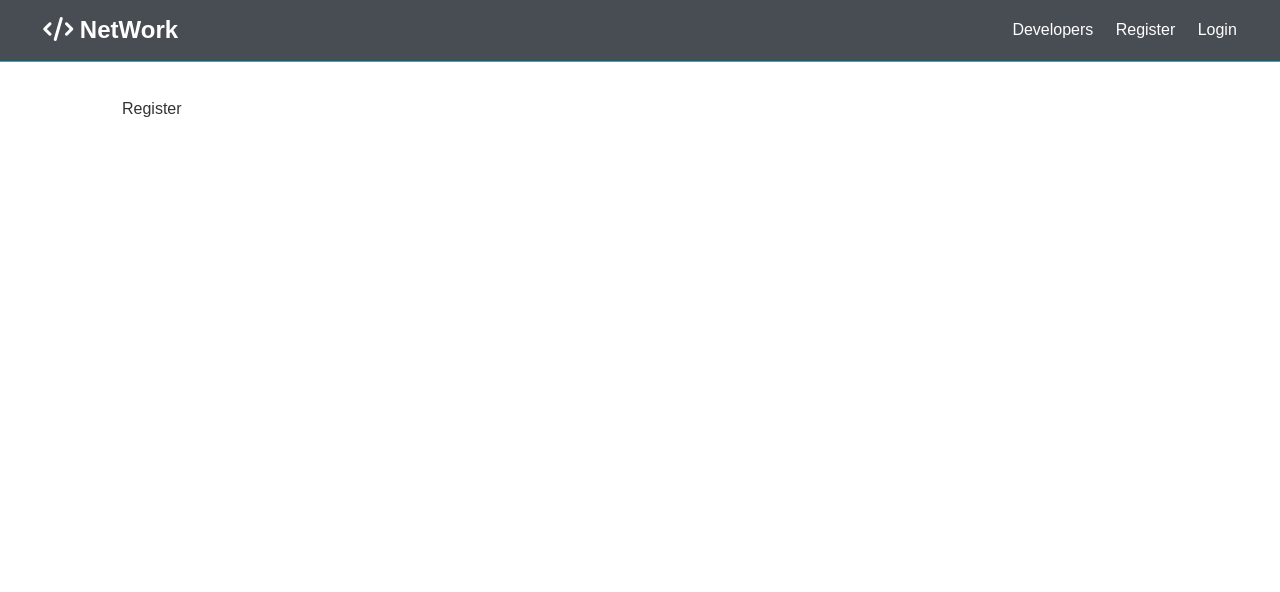
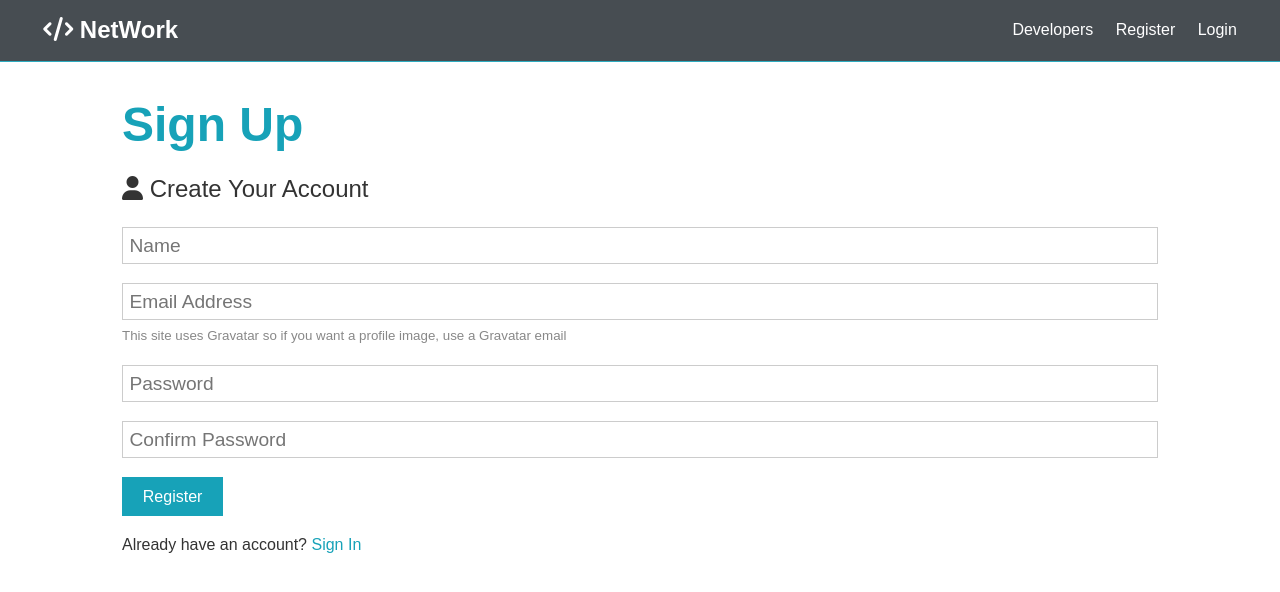
Before and after one commit to cxiong03/Network-App, a React (Create React App) app in the folder client/: page /register in a window 1280 px wide. Shown: the top 592 px of the page. Built offline with nearby package versions, Linux system fonts and the light colour scheme.

Commit message:
register form functional

```diff
--- a/client/src/components/auth/Register.js
+++ b/client/src/components/auth/Register.js
@@ -1,10 +1,66 @@
-import React from 'react'
+import React, { Fragment, useState } from 'react'
 
 const Register = () => {
+    const [formData, setFormData] = useState({
+        name: '',
+        email: '',
+        password: '',
+        password2: ''
+    });
+
+    const { name, email, password, password2 } = formData;
+
+    const onChange = e => setFormData({ ...formData, [e.target.name]: e.target.value });
+
+    const onSubmit = e => {
+        e.preventDefault();
+        if(password !== password2) {
+            console.log('Passwords do not match');
+        } else {
+            console.log(formData);
+        }
+    };
+
+
     return (
-        <div>
-            Register
-        </div>
+        <Fragment>
+            <h1 className="large text-primary">Sign Up</h1>
+            <p className="lead"><i className="fas fa-user"></i> Create Your Account</p>
+            <form className="form" onSubmit={e => onSubmit(e)}>
+            <div className="form-group">
+                <input type="text" placeholder="Name" name="name" value={name} onChange={e => onChange(e)} required />
+            </div>
+            <div className="form-group">
+                <input type="email" placeholder="Email Address" name="email" value={email} onChange={e => onChange(e)} required />
+                <small className="form-text">
+                This site uses Gravatar so if you want a profile image, use a
+                Gravatar email
+                </small>
+            </div>
+            <div className="form-group">
+                <input
+                type="password"
+                placeholder="Password"
+                name="password"
+                value={password} onChange={e => onChange(e)}
+                minLength="6"
+                />
+            </div>
+            <div className="form-group">
+                <input
+                type="password"
+                placeholder="Confirm Password"
+                name="password2"
+                value={password2} onChange={e => onChange(e)}
+                minLength="6"
+                />
+            </div>
+            <input type="submit" className="btn btn-primary" value="Register" />
+            </form>
+            <p className="my-1">
+            Already have an account? <a href="login.html">Sign In</a>
+            </p>
+        </Fragment>
     )
 }
 
```
